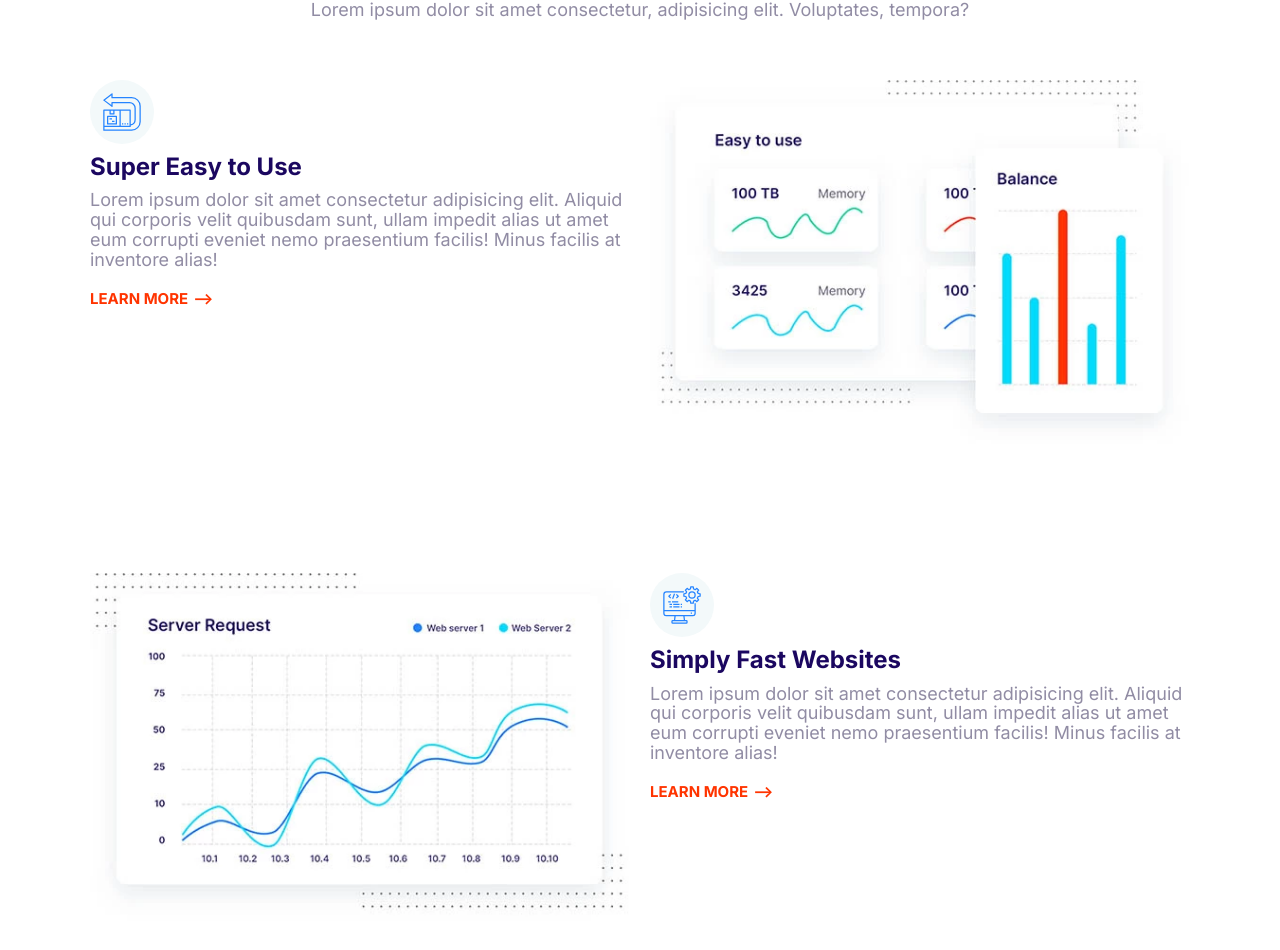
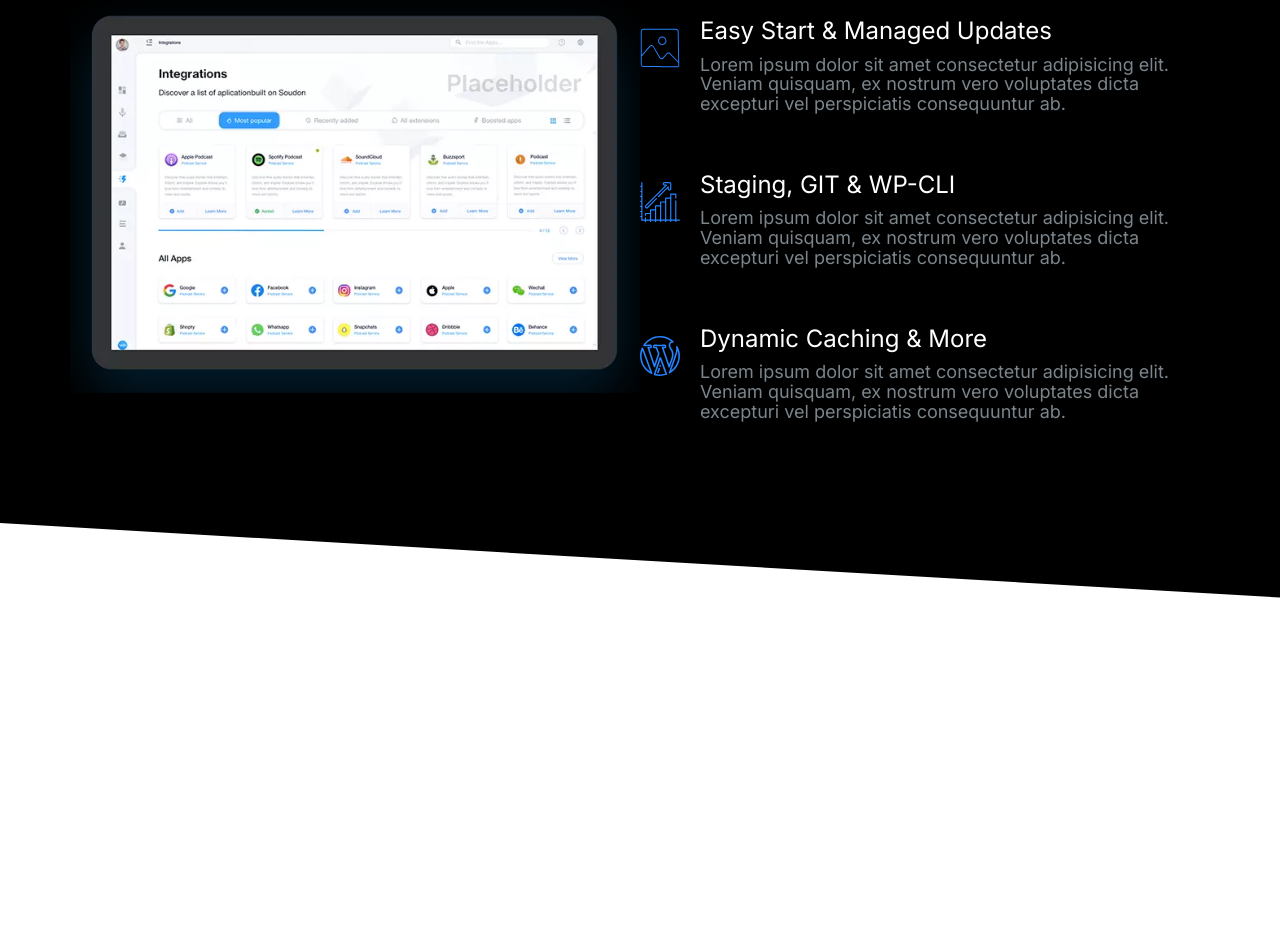
Before and after one commit to Bikramai/Website-, a plain HTML site: page index.html in a window 1280 px wide. Shown: the part 147-1097 px from the top of the page. After the commit the page ends 800 px from the top, so only its background shows below. Drawn offline with Linux system fonts and the light colour scheme.

Commit message:
Build block-showcase components

```diff
--- a/css/styles.css
+++ b/css/styles.css
@@ -14,6 +14,10 @@
 }
 
 /* Typography */
+::selection {
+    background: var(--color-primary);
+    color:#fff;
+}
 
 html {
     /* 62.5% of 16px = 10px */
@@ -45,6 +49,7 @@ h2 {
 
 h3 {
     font-size: 3rem;
+    font-weight: 500;
 }
 
 p{
@@ -137,8 +142,6 @@ a {
 .list {
     list-style: none;
     padding-left: 0;
-    color: var(--color-headings);
-
 }
 
 .list--inline .list__item {
@@ -150,6 +153,7 @@ a {
 .list--tick {
     list-style-image: url(../images/tick.svg);
     padding-left: 3rem;
+    color: var(--color-headings);
 }
 
 .list--tick .list__item {
@@ -415,6 +419,7 @@ plan {
 /* Media */
 .media {
     display: flex;
+    margin-bottom: 4rem;
 }
 
 .media__title {
@@ -623,18 +628,20 @@ plan {
     color: #7b858b;
   }
 
-  .block--dark .block__heading {
+  .block--dark h1,
+  .block--dark h2,
+  .block--dark h3 {
     color: #fff;
   }
 
   .block--skewed-right {
     padding-bottom:calc(var(--padding-vertical) + 4rem);
-    clip-path: polygon(0% 0%, 100% 0%, 100% 100%, 0% 80%);
+    clip-path: polygon(0% 0%, 100% 0%, 100% 100%, 0% 90%);
   }
 
   .block--skewed-left {
     padding-bottom:calc(var(--padding-vertical) + 4rem);
-    clip-path: polygon(0% 0%, 100% 0%, 100% 80%, 0% 100%);
+    clip-path: polygon(0% 0%, 100% 0%, 100% 90%, 0% 100%);
   }
 
   .container {
@@ -707,10 +714,6 @@ nav.collapsible--expanded .nav__toggler {
 }
 
 /* Hero */
-.hero {
-    clip-path: polygon(0% 0%, 100% 0%, 100% 90%, 0% 100%);
-}
-
 .hero__tagline {
     font-size: 2rem;
     color: #b9c3cf;
@@ -793,3 +796,25 @@ nav.collapsible--expanded .nav__toggler {
     }
 
 }
+
+/* Showcase Block */
+.block-showcase__image > img {
+    width: 100%;
+}
+
+@media screen and(min-width: 768px) {
+    .block-showcase .grid {
+        grid-template-columns: 50% 50%;
+    }
+
+    .block-showcase__image {
+
+        justify-self: end;
+    }
+
+    .block-showcase__image > img {
+        width: auto;
+        max-width: 700px;
+    }
+
+}
--- a/index.html
+++ b/index.html
@@ -14,98 +14,78 @@
     <link rel="stylesheet" href="css/styles.css" />
   </head>
   <body>
-    <section class="block container">
+    <section class="block block--dark block--skewed-right block-showcase">
       <header class="block__header">
-        <h2>Host on the Cloud to Keep Growing</h2>
-        <p>Lorem ipsum dolor sit amet consectetur, adipisicing elit. Voluptates, tempora?</p>
+        <h2>User-friendly Control Panel</h2>
       </header>
-      <article class="grid grid--1x2 feature">
-        <div class="feature__content">
-          <span class="icon-container">
-            <svg class="icon icon--primary">
-              <use xlink:href="images/sprite.svg#easy"></use>
-            </svg>
-          </span>
-          <h3 class="feature__heading">Super Easy to Use</h3>
-          <p>
-            Lorem ipsum dolor sit amet consectetur adipisicing elit. Aliquid qui
-            corporis velit quibusdam sunt, ullam impedit alias ut amet eum
-            corrupti eveniet nemo praesentium facilis! Minus facilis at
-            inventore alias!
-          </p>
-          <a href="#" class="link-arrow">Learn More</a>
-        </div>
-        <picture>
+      <div class="container grid grid--1x2">
+        <picture class="block-showcase__image">
           <source
             type="image/webp"
-            srcset="images/easy.webp 1x, images/easy@2x.webp 2x"
+            srcset="images/ipad.webp 1x, images/ipad@2x.webp 2x"
           />
           <source
-            type="image/jpg"
-            srcset="images/easy.jpg 1x, images/easy@2x.jpg 2x"
+            type="image/png"
+            srcset="images/ipad.png 1x, images/ipad@2x.png 2x"
           />
-          <img class="feature__image" src="images/easy@2x.jpg" alt="" />
+          <img src="images/ipad.png" alt="" />
         </picture>
-      </article>
+        <ul class="list">
+          <li>
+            <div class="media">
+              <div class="media__image">
+                <svg class="icon icon--primary">
+                  <use xlink:href="images/sprite.svg#snap"></use>
+                </svg>
+              </div>
+              <div class="media__body">
+                <h3 class="media__title">Easy Start & Managed Updates</h3>
+                <p>
+                  Lorem ipsum dolor sit amet consectetur adipisicing elit.
+                  Veniam quisquam, ex nostrum vero voluptates dicta excepturi
+                  vel perspiciatis consequuntur ab.
+                </p>
+              </div>
+            </div>
+          </li>
+          <li>
+            <div class="media">
+              <div class="media__image">
+                <svg class="icon icon--primary">
+                  <use xlink:href="images/sprite.svg#growth"></use>
+                </svg>
+              </div>
+              <div class="media__body">
+                <h3 class="media__title">Staging, GIT & WP-CLI</h3>
+                <p>
+                  Lorem ipsum dolor sit amet consectetur adipisicing elit.
+                  Veniam quisquam, ex nostrum vero voluptates dicta excepturi
+                  vel perspiciatis consequuntur ab.
+                </p>
+              </div>
+            </div>
+          </li>
+          <li>
+            <div class="media">
+              <div class="media__image">
+                <svg class="icon icon--primary">
+                  <use xlink:href="images/sprite.svg#wordpress"></use>
+                </svg>
+              </div>
+              <div class="media__body">
+                <h3 class="media__title">Dynamic Caching & More</h3>
+                <p>
+                  Lorem ipsum dolor sit amet consectetur adipisicing elit.
+                  Veniam quisquam, ex nostrum vero voluptates dicta excepturi
+                  vel perspiciatis consequuntur ab.
+                </p>
+              </div>
+            </div>
+          </li>
+        </ul>
+      </div>
+    </section>
 
-      <article class="grid grid--1x2 feature">
-        <div class="feature__content">
-          <span class="icon-container">
-            <svg class="icon icon--primary">
-              <use xlink:href="images/sprite.svg#computer"></use>
-            </svg>
-          </span>
-          <h3 class="feature__heading">Simply Fast Websites</h3>
-          <p>
-            Lorem ipsum dolor sit amet consectetur adipisicing elit. Aliquid qui
-            corporis velit quibusdam sunt, ullam impedit alias ut amet eum
-            corrupti eveniet nemo praesentium facilis! Minus facilis at
-            inventore alias!
-          </p>
-          <a href="#" class="link-arrow">Learn More</a>
-        </div>
-        <picture>
-          <source
-            type="image/webp"
-            srcset="images/fast.webp 1x, images/fast@2x.webp 2x"
-          />
-          <source
-            type="image/jpg"
-            srcset="images/fast.jpg 1x, images/fast@2x.jpg 2x"
-          />
-          <img class="feature__image" src="images/fast@2x.jpg" alt="" />
-        </picture>
-      </article>
-
-      <article class="grid grid--1x2 feature">
-        <div class="feature__content">
-          <span class="icon-container">
-            <svg class="icon icon--primary">
-              <use xlink:href="images/sprite.svg#settings"></use>
-            </svg>
-          </span>
-          <h3 class="feature__heading">Wordpress made easy</h3>
-          <p>
-            Lorem ipsum dolor sit amet consectetur adipisicing elit. Aliquid qui
-            corporis velit quibusdam sunt, ullam impedit alias ut amet eum
-            corrupti eveniet nemo praesentium facilis! Minus facilis at
-            inventore alias!
-          </p>
-          <a href="#" class="link-arrow">Learn More</a>
-        </div>
-        <picture>
-          <source
-            type="image/webp"
-            srcset="images/wordpress.webp 1x, images/wordpress@2x.webp 2x"
-          />
-          <source
-            type="image/jpg"
-            srcset="images/wordpress.jpg 1x, images/wordpress@2x.jpg 2x"
-          />
-          <img class="feature__image" src="images/wordpress@2x.jpg" alt="" />
-        </picture>
-      </article>
-    </section>
     <script src="js/main.js"></script>
   </body>
 </html>
```
Also changed, not shown: components/block-showcase.html (added, +71 -0 lines), images/ipad.png (added), images/ipad.webp (added), images/ipad@2x.png (added), images/ipad@2x.webp (added).
